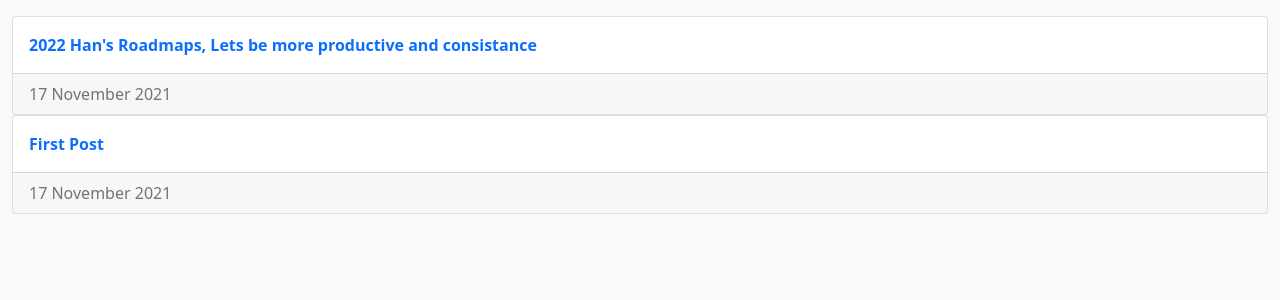
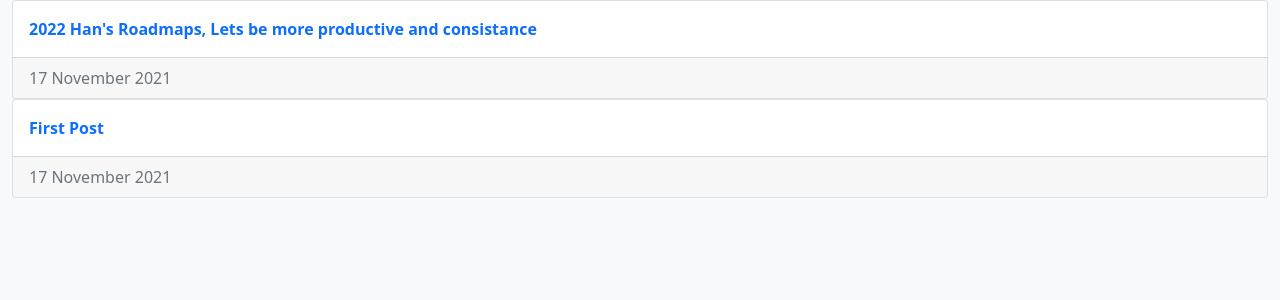
Before and after one commit to mashanz/note, a Jekyll site: the page built from index.html, in a window 1280 px wide. Shown: the top 300 px of the page. Built offline with Jekyll 4.4.1, drawn with Linux system fonts in a browser that asks for light colours.

Commit message:
Update base.html

```diff
--- a/_layouts/base.html
+++ b/_layouts/base.html
@@ -14,11 +14,11 @@ layout: base
     <link href="https://cdn.jsdelivr.net/npm/bootstrap@5.0.2/dist/css/bootstrap.min.css" rel="stylesheet" integrity="sha384-EVSTQN3/azprG1Anm3QDgpJLIm9Nao0Yz1ztcQTwFspd3yD65VohhpuuCOmLASjC" crossorigin="anonymous">
   </head>
   <body class="bg-light">
-    <div class="container-fluid py-3">
+    <div class="container-fluid">
       {{ content }}
 
        {% for post in site.posts %}
-        <a href="{{ post.url | relative_url }}" class="text-decoration-none">
+        <a href="{{ post.url | relative_url }}" class="text-decoration-none py-2">
           <article class="card">
             <div class="card-body">
               <strong>{{ post.title }}</strong>
```
